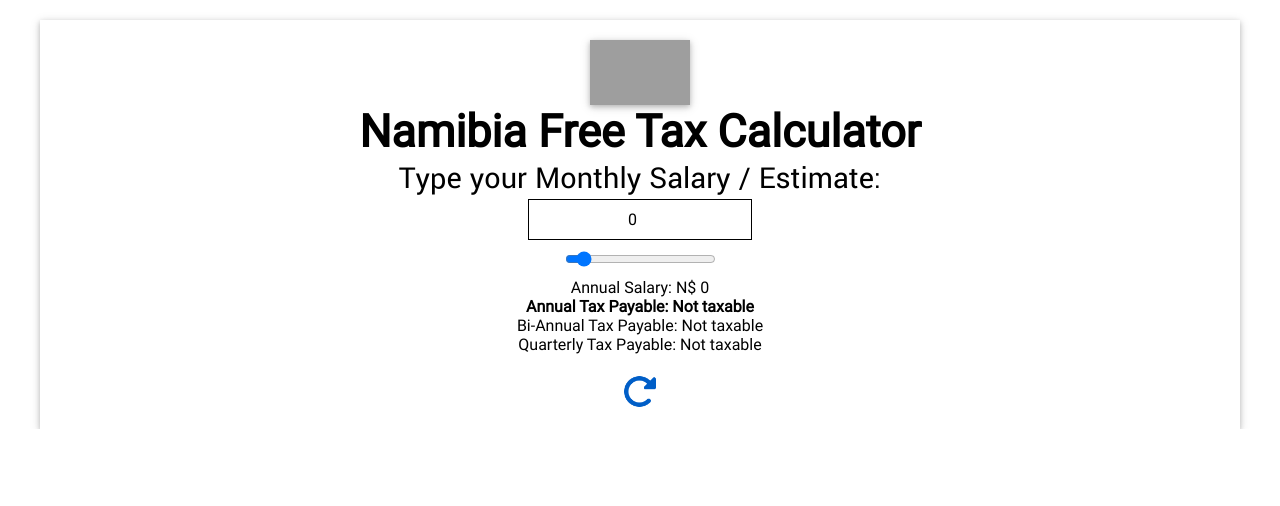
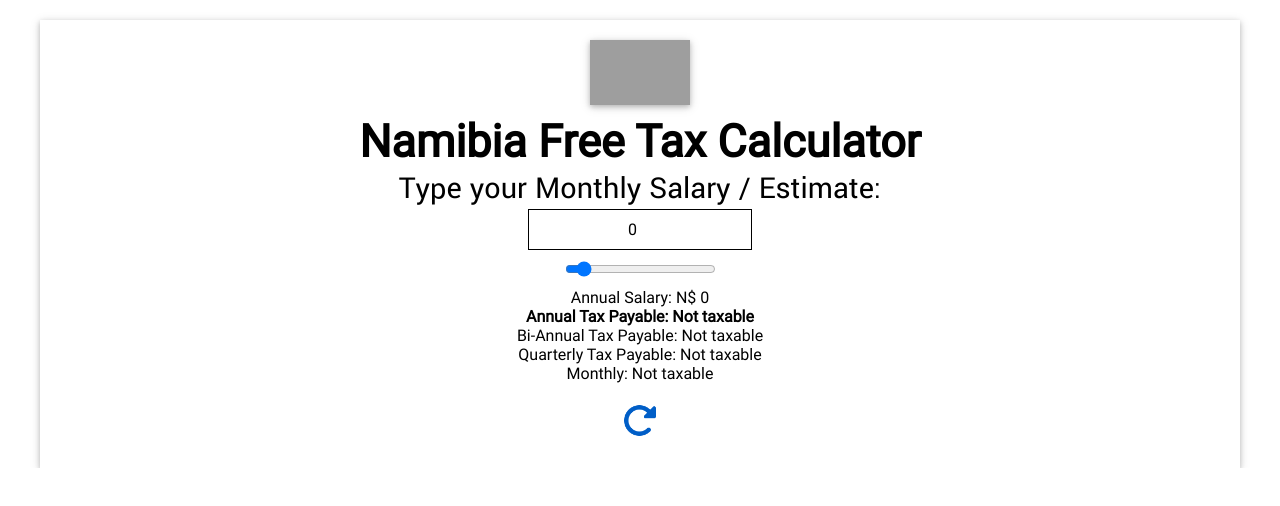
Before and after one commit to dym061/namfreetaxcalc, a Next.js app: page / in a window 1280 px wide. Shown: the top 506 px of the page. Built offline with nearby package versions, Linux system fonts and the light colour scheme; grey boxes are pictures that could not be loaded.

Commit message:
added monthly

```diff
--- a/src/pages/index.js
+++ b/src/pages/index.js
@@ -8,6 +8,7 @@ export default function Home() {
 	const [response, setResponse] = useState(0);
 	const [biannual, setBiannual] = useState(0);
 	const [quarterly, setQuarterly] = useState(0);
+	const [monthly, setMonthly] = useState(0);
 
 
 	useEffect(() => {
@@ -26,6 +27,7 @@ export default function Home() {
 				setResponse('Not taxable');
 				setBiannual('Not taxable');
 				setQuarterly('Not taxable');
+				setMonthly('Not taxable');
 
 				break;
 
@@ -33,60 +35,73 @@ export default function Home() {
 				const yearlyTax1 = (yearly - 50000) * (18 / 100);
 				const biannual1 = (yearlyTax1 / 2).toFixed(0);
 				const quarterly1 = (yearlyTax1 / 4).toFixed(0);
+				const monthtly1 = (yearlyTax1 / 12).toFixed(0);
 				setResponse(`N$ ${yearlyTax1}`);
 				setBiannual(`N$ ${biannual1}`);
 				setQuarterly(`N$ ${quarterly1}`);
+				setMonthly(`N$ ${monthtly1}`);
 				break;
 
 			case yearly >= 100001 && yearly <= 300000:
 				const yearlyTax2 = (yearly - 100000) * (25 / 100) + 9000;
 				const biannual2 = (yearlyTax2 / 2).toFixed(0);
 				const quarterly2 = (yearlyTax2 / 4).toFixed(0);
+				const monthtly2 = (yearlyTax2 / 12).toFixed(0);
 				setResponse(`N$ ${yearlyTax2}`);
 				setBiannual(`N$ ${biannual2}`);
 				setQuarterly(`N$ ${quarterly2}`);
+				setMonthly(`N$ ${monthtly2}`);
 				break;
 
 			case yearly >= 300001 && yearly <= 500000:
 				const yearlyTax3 = (yearly - 300000) * (28 / 100) + 59000;
 				const biannual3 = (yearlyTax3 / 2).toFixed(0);
 				const quarterly3 = (yearlyTax3 / 4).toFixed(0);
+				const monthtly3 = (yearlyTax3 / 12).toFixed(0);
 				setResponse(`N$ ${yearlyTax3}`);
 				setBiannual(`N$ ${biannual3}`);
 				setQuarterly(`N$ ${quarterly3}`);
+				setMonthly(`N$ ${monthtly3}`);
 				break;
 
 			case yearly >= 500001 && yearly <= 800000:
 				const yearlyTax4 = (yearly - 500000) * (30 / 100) + 115000;
 				const biannual4 = (yearlyTax4 / 2).toFixed(0);
 				const quarterly4 = (yearlyTax4 / 4).toFixed(0);
+				const monthtly4 = (yearlyTax4 / 12).toFixed(0);
 				setResponse(`N$ ${yearlyTax4}`);
 				setBiannual(`N$ ${biannual4}`);
 				setQuarterly(`N$ ${quarterly4}`);
+				setMonthly(`N$ ${monthtly4}`);
 				break;
 
 			case yearly >= 800001 && yearly <= 1500000:
 				const yearlyTax5 = (yearly - 800000) * (32 / 100) + 205000;
 				const biannual5 = (yearlyTax5 / 2).toFixed(0);
 				const quarterly5 = (yearlyTax5 / 4).toFixed(0);
+				const monthtly5 = (yearlyTax5 / 12).toFixed(0);
 				setResponse(`N$ ${yearlyTax5}`);
 				setBiannual(`N$ ${biannual5}`);
 				setQuarterly(`N$ ${quarterly5}`);
+				setMonthly(`N$ ${monthtly5}`);
 				break;
 
 			case yearly >= 1500000:
 				const yearlyTax6 = (yearly - 1500000) * (37 / 100) + 429000;
 				const biannual6 = (yearlyTax6 / 2).toFixed(0);
 				const quarterly6 = (yearlyTax6 / 4).toFixed(0);
+				const monthtly6 = (yearlyTax6 / 12).toFixed(0);
 				setResponse(`N$ ${yearlyTax6}`);
 				setBiannual(`N$ ${biannual6}`);
 				setQuarterly(`N$ ${quarterly6}`);
+				setMonthly(`N$ ${monthtly6}`);
 				break;
 
 			default:
 				setResponse('No idea');
 				setBiannual('No idea');
 				setQuarterly('No idea');
+				setMonthly('No idea');
 				break;
 		}
 
@@ -102,6 +117,7 @@ export default function Home() {
 		setResponse('Not taxable');
 		setBiannual('Not taxable');
 		setQuarterly('Not taxable');
+		setMonthly('Not taxable');
 	};
 
 	const handleSliderWheel = (event) => {
@@ -117,10 +133,10 @@ export default function Home() {
 
 	return (
 		<section className="dflex mt3">
-			<div className="con dflex p3 shadow1">
-				<div className="mxauto">
-					<div className="dflex">
-					<Image width={100} height={65} src="/flag.png" alt="Namibian Flag" className="mxauto shadow1" />
+			<div className="con dflex shadow1">
+				<div className="mxauto mb3 p2">
+					<div className="dflex p2">
+						<Image width={100} height={65} src="/flag.png" alt="Namibian Flag" className="mxauto shadow1" />
 					</div>
 					<h1 className="txtbold h4 txtfont2 txtcenter">Namibia Free Tax Calculator</h1>
 					<p className="h5 txtfont1 txtcenter">Type your Monthly Salary / Estimate:</p>
@@ -152,6 +168,7 @@ export default function Home() {
 						<p className="txtbold txtcenter">Annual Tax Payable: {response}</p>
 						<p className="txtcenter">Bi-Annual Tax Payable: {biannual}</p>
 						<p className="txtcenter">Quarterly Tax Payable: {quarterly}</p>
+						<p className="txtcenter">Monthly: {monthly}</p>
 					</div>
 					<div className="dflex">
 						<Image
@@ -162,10 +179,7 @@ export default function Home() {
 							className="mxauto mt3 fillblue"
 							onClick={handleReset}
 						/>
-
-
 					</div>
-
 				</div>
 			</div>
 		</section>
--- a/src/styles/style.css
+++ b/src/styles/style.css
@@ -45,8 +45,6 @@
 
 .txtupper {text-transform: uppercase;}
 
-.w100p{width: 100px;}
-
 @media screen and (max-width: 768px)
  {
 	.h4 {font-size: 30px;}
```
